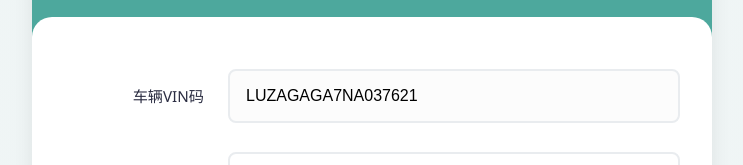
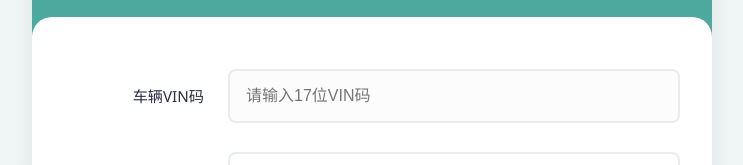
Before and after one commit to newpgit/netakey, a plain HTML site: page index.html in a window 1280 px wide. Shown: the part 165-330 px from the top of the page, without its empty margins (268-1011 px from the left). Drawn offline with nearby package versions, Linux system fonts and the light colour scheme.

Commit message:
Update index.html
删除默认车架号

```diff
--- a/index.html
+++ b/index.html
@@ -526,7 +526,7 @@
                 <div class="form-group">
                     <label for="vin">车辆VIN码</label>
                     <div class="input-wrapper">
-                        <input type="text" id="vin" placeholder="请输入17位VIN码" value="LUZAGAGA7NA037621"
+                        <input type="text" id="vin" placeholder="请输入17位VIN码" value=""
                             aria-describedby="vin-error" required>
                         <div class="error-message" id="vin-error">VIN码格式不正确（需17位大写字母数字组合）</div>
                     </div>
```
